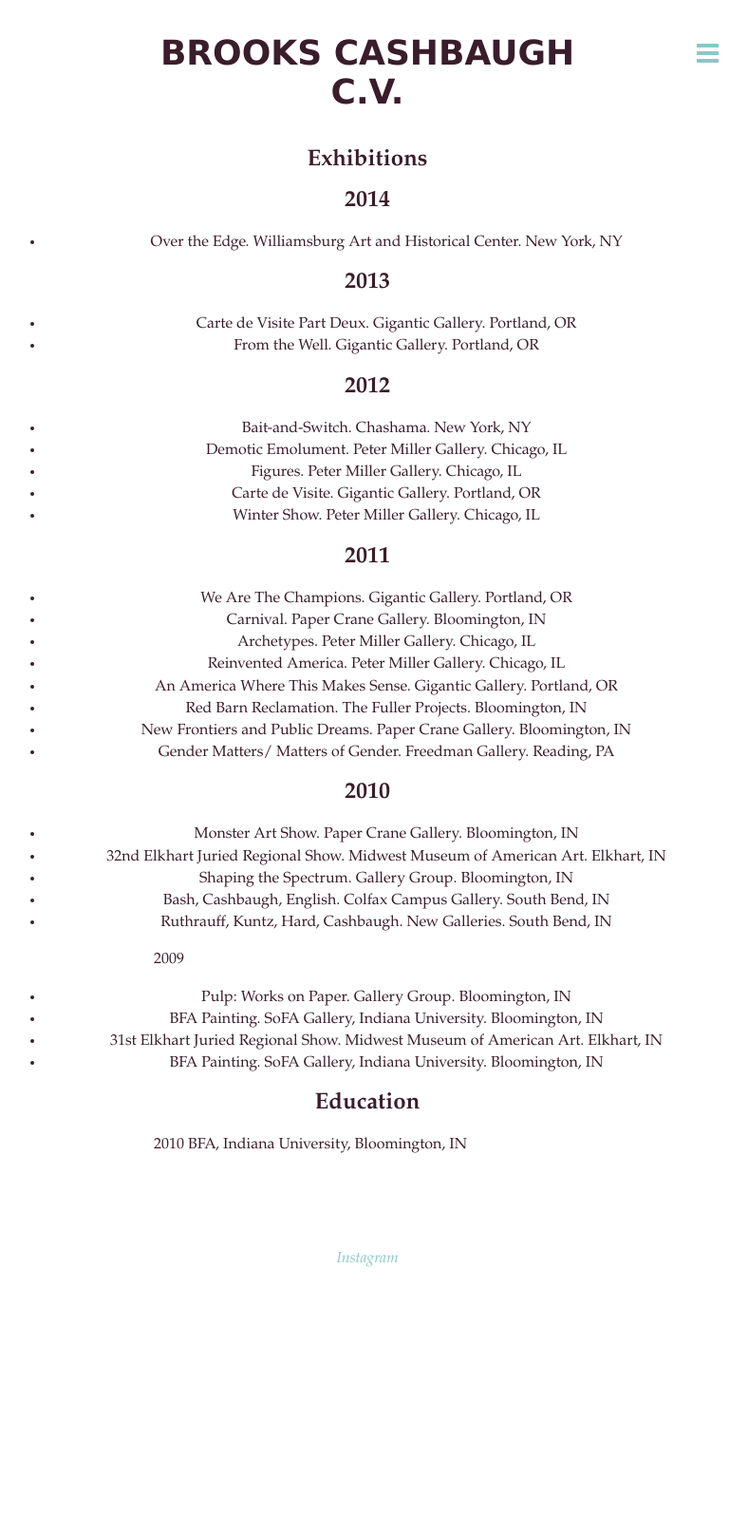
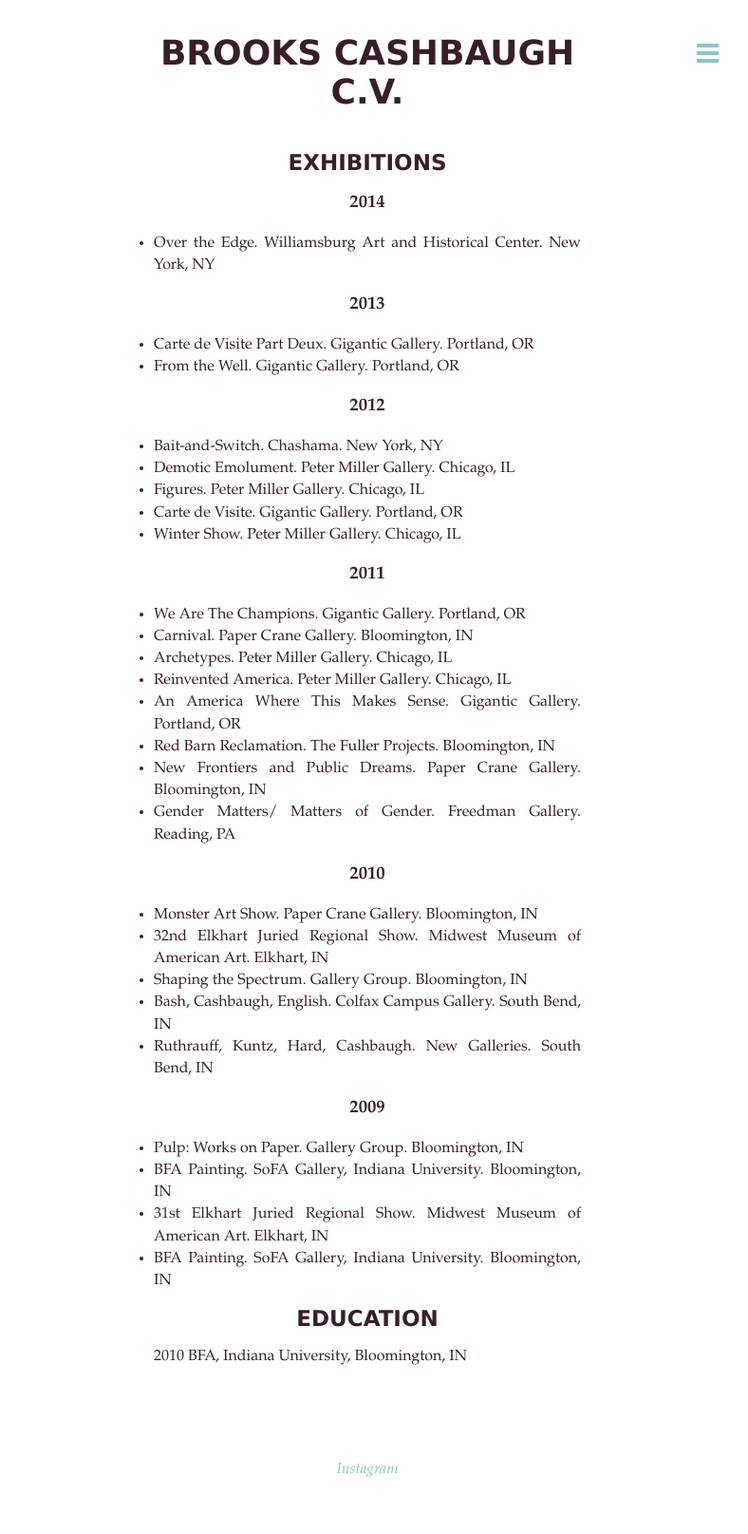
Before and after one commit to rmavis/specs-for-brooks, a PHP site: page /pages/cv.html in a window 1280 px wide. Shown: the whole page at 95% size, without its empty margins (253-1041 px from the left). Before the commit the page ends 1334 px from the top, so only its background shows below. Run offline with PHP 8.4, Linux system fonts and the light colour scheme.

Commit message:
Style updates.

```diff
--- a/css/main.css
+++ b/css/main.css
@@ -187,6 +187,8 @@ body {
   font-style: italic; }
 
 .page-head,
+.head-group,
+.head-record,
 .nav-item {
   display: block;
   position: relative;
@@ -196,6 +198,7 @@ body {
   font-family: Futura, Avenir, "Avenir Next", Verdana, Helvetica, Arial, sans-serif;
   font-weight: bold;
   text-transform: uppercase; }
+
 @media screen and (max-width: 800px) {
   .page-head,
   .nav-item {
@@ -206,19 +209,38 @@ body {
   .nav-item {
     font-size: 36px; } }
 
+@media screen and (max-width: 800px) {
+  .head-group {
+    margin-top: 10px;
+    font-size: 21.6px; } }
+@media screen and (min-width: 800px) {
+  .head-group {
+    font-size: 23px; } }
+
+@media screen and (max-width: 800px) {
+  .head-record {
+    margin-top: 10px;
+    font-size: 16px; } }
+@media screen and (min-width: 800px) {
+  .head-record {
+    font-size: 16px; } }
+
 .text-block {
   position: relative;
   margin: 40px 0 40px 0;
   padding: 0 20px 0 20px; }
-  .text-block p {
+  .text-block p, .text-block ul, .text-block ol {
     max-width: 450px;
     margin: 15px auto 15px auto;
-    padding: 0;
+    padding: 0; }
+    .text-block p:last-child, .text-block ul:last-child, .text-block ol:last-child {
+      margin-bottom: 0; }
+  .text-block p, .text-block li {
     text-align: justify;
     font-size: 16px;
     line-height: 23.2px; }
-    .text-block p:last-child {
-      margin-bottom: 0; }
+  .text-block:empty {
+    display: none; }
 
 a {
   text-decoration: none;
@@ -289,6 +311,8 @@ a {
   @media screen and (min-width: 400px) {
     .fullscreen-slide {
       background: center top / cover fixed no-repeat; } }
+  .fullscreen-slide .slide-low {
+    background: center bottom / cover fixed no-repeat; }
 
 #slide-apollo {
   background-image: url("/images/Apollo-1_Brooks-Cashbaugh.jpg"); }
--- a/pages/cv.html
+++ b/pages/cv.html
@@ -13,20 +13,20 @@
   <h2 class="head-group">Exhibitions</h2>
 
 
-  <h2 class="head-section">2014</h3>
+  <h3 class="head-section">2014</h3>
 <ul>
   <li>Over the Edge. Williamsburg Art and Historical Center. New York, NY</li>
 </ul>
 
 
-<h2 class="head-section">2013</h3>
+<h3 class="head-section">2013</h3>
 <ul>
   <li>Carte de Visite Part Deux. Gigantic Gallery. Portland, OR</li>
   <li>From the Well. Gigantic Gallery. Portland, OR</li>
 </ul>
 
 
-<h2 class="head-section">2012</h3>
+<h3 class="head-section">2012</h3>
 <ul>
   <li>Bait-and-Switch. Chashama. New York, NY</li>
   <li>Demotic Emolument. Peter Miller Gallery. Chicago, IL</li>
@@ -36,7 +36,7 @@
 </ul>
 
 
-<h2 class="head-section">2011</h3>
+<h3 class="head-section">2011</h3>
 <ul>
   <li>We Are The Champions. Gigantic Gallery. Portland, OR</li>
   <li>Carnival. Paper Crane Gallery. Bloomington, IN</li>
@@ -49,7 +49,7 @@
 </ul>
 
 
-<h2 class="head-section">2010</h3>
+<h3 class="head-section">2010</h3>
 <ul>
   <li>Monster Art Show. Paper Crane Gallery. Bloomington, IN</li>
   <li>32nd Elkhart Juried Regional Show. Midwest Museum of American Art. Elkhart, IN</li>
@@ -59,7 +59,7 @@
 </ul>
 
 
-<p>2009</p>
+<h3 class="head-section">2009</h3>
 <ul>
   <li>Pulp: Works on Paper. Gallery Group. Bloomington, IN</li>
   <li>BFA Painting. SoFA Gallery, Indiana University. Bloomington, IN</li>
```
Also changed, not shown: page-parts/about.php (+6 -6 lines), 1 other file. Lines whose indentation alone changed are shown as unchanged.
